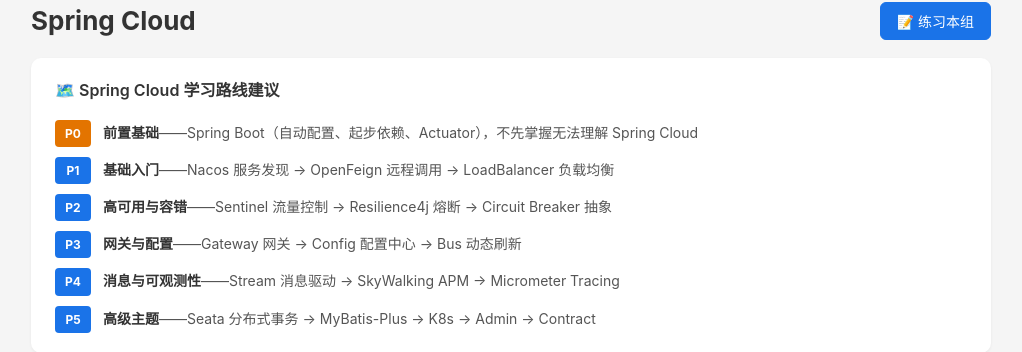
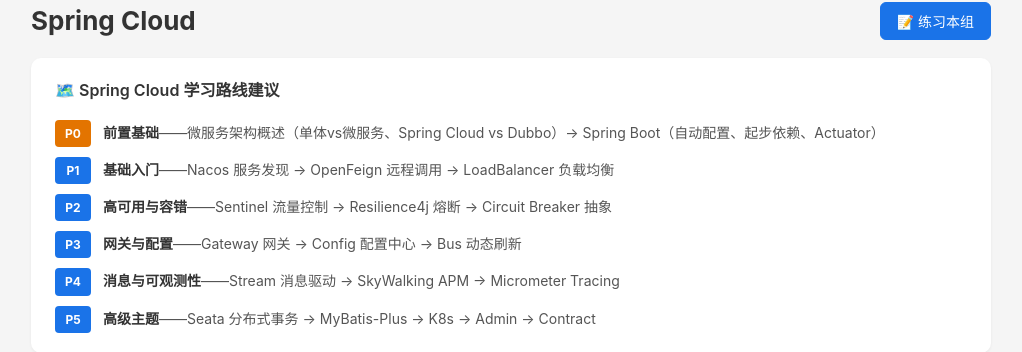
Before and after one commit to dj080808/toolset, a Flask app: a page that uses templates/skillset/group_detail.html in a window 1280 px wide. Shown: the part 124-476 px from the top of the page, without its empty margins (129-1151 px from the left). Run offline with Flask 3, Linux system fonts and the light colour scheme; data comes from the database, SQL or seed files in the repository; both versions use the stored data as it was after the commit.

Commit message:
补充spring cloud内容

```diff
--- a/templates/skillset/group_detail.html
+++ b/templates/skillset/group_detail.html
@@ -22,7 +22,7 @@
     <details class="roadmap" open>
         <summary class="roadmap-title">🗺️ Spring Cloud 学习路线建议</summary>
         <div class="roadmap-phases">
-            <div class="phase"><div class="phase-num phase-num-p0">P0</div><div class="phase-body"><strong>前置基础</strong>——Spring Boot（自动配置、起步依赖、Actuator），不先掌握无法理解 Spring Cloud</div></div>
+            <div class="phase"><div class="phase-num phase-num-p0">P0</div><div class="phase-body"><strong>前置基础</strong>——微服务架构概述（单体vs微服务、Spring Cloud vs Dubbo）→ Spring Boot（自动配置、起步依赖、Actuator）</div></div>
             <div class="phase"><div class="phase-num">P1</div><div class="phase-body"><strong>基础入门</strong>——Nacos 服务发现 → OpenFeign 远程调用 → LoadBalancer 负载均衡</div></div>
             <div class="phase"><div class="phase-num">P2</div><div class="phase-body"><strong>高可用与容错</strong>——Sentinel 流量控制 → Resilience4j 熔断 → Circuit Breaker 抽象</div></div>
             <div class="phase"><div class="phase-num">P3</div><div class="phase-body"><strong>网关与配置</strong>——Gateway 网关 → Config 配置中心 → Bus 动态刷新</div></div>
```
Also changed, not shown: toolset.db.
